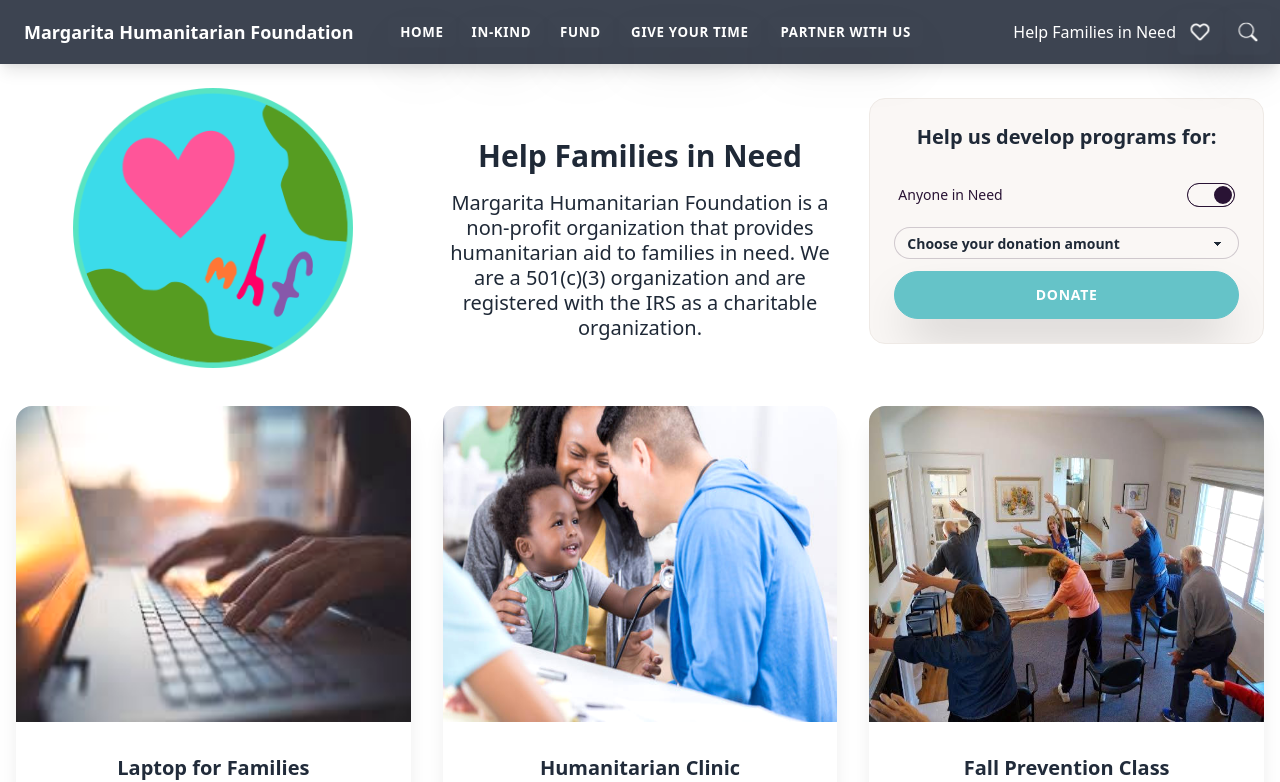
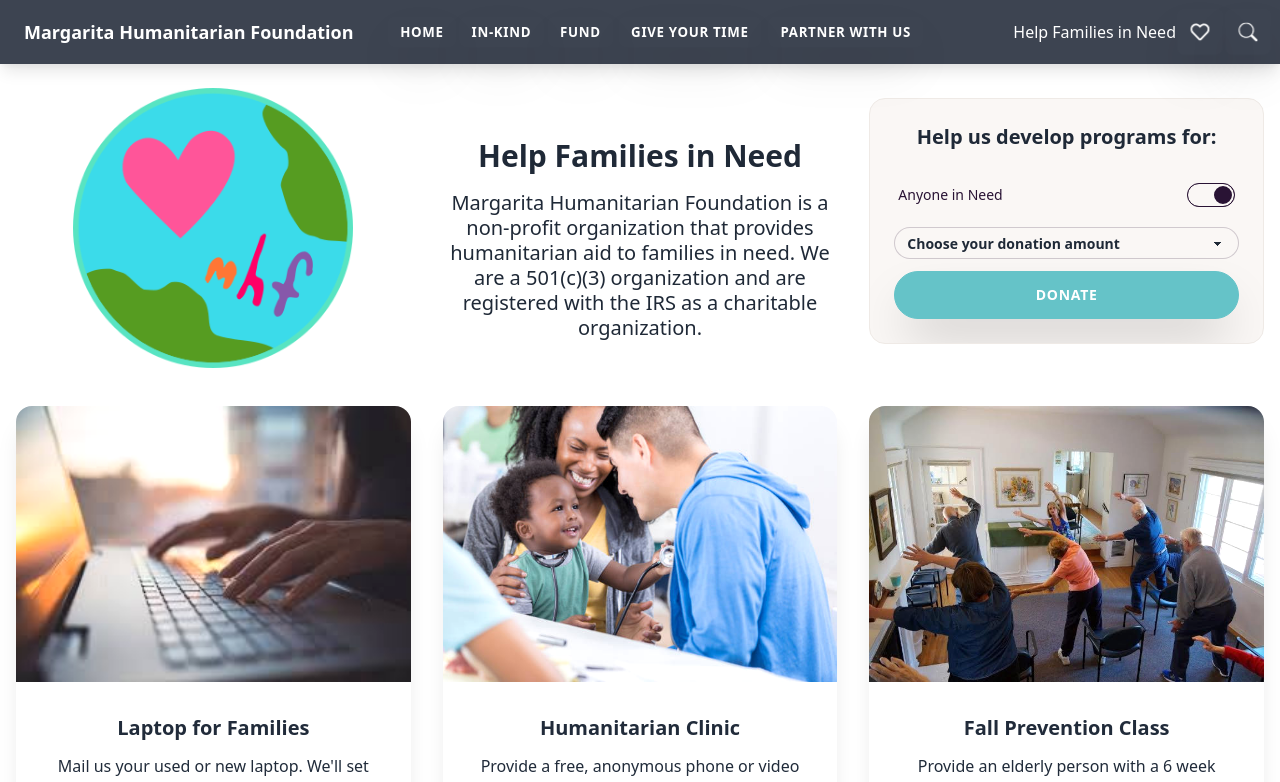
Before and after one commit to margaritahumanitarian/helpafamily, a Next.js app: page / in a window 1280 px wide. Shown: the top 782 px of the page. Built offline with nearby package versions, Linux system fonts and the light colour scheme.

Commit message:
Update components/Card.js
Co-authored-by: Prathamesh Desai <prathameshd419@gmail.com>

```diff
--- a/components/Card.js
+++ b/components/Card.js
@@ -16,7 +16,7 @@ function Card({ backgroundImageSource, backgroundImageAltText, children }) {
             height="280"
             layout="responsive"
             src={backgroundImageSource}
-            width="350"
+            width="400"
           />
         </figure>
       )}
```
